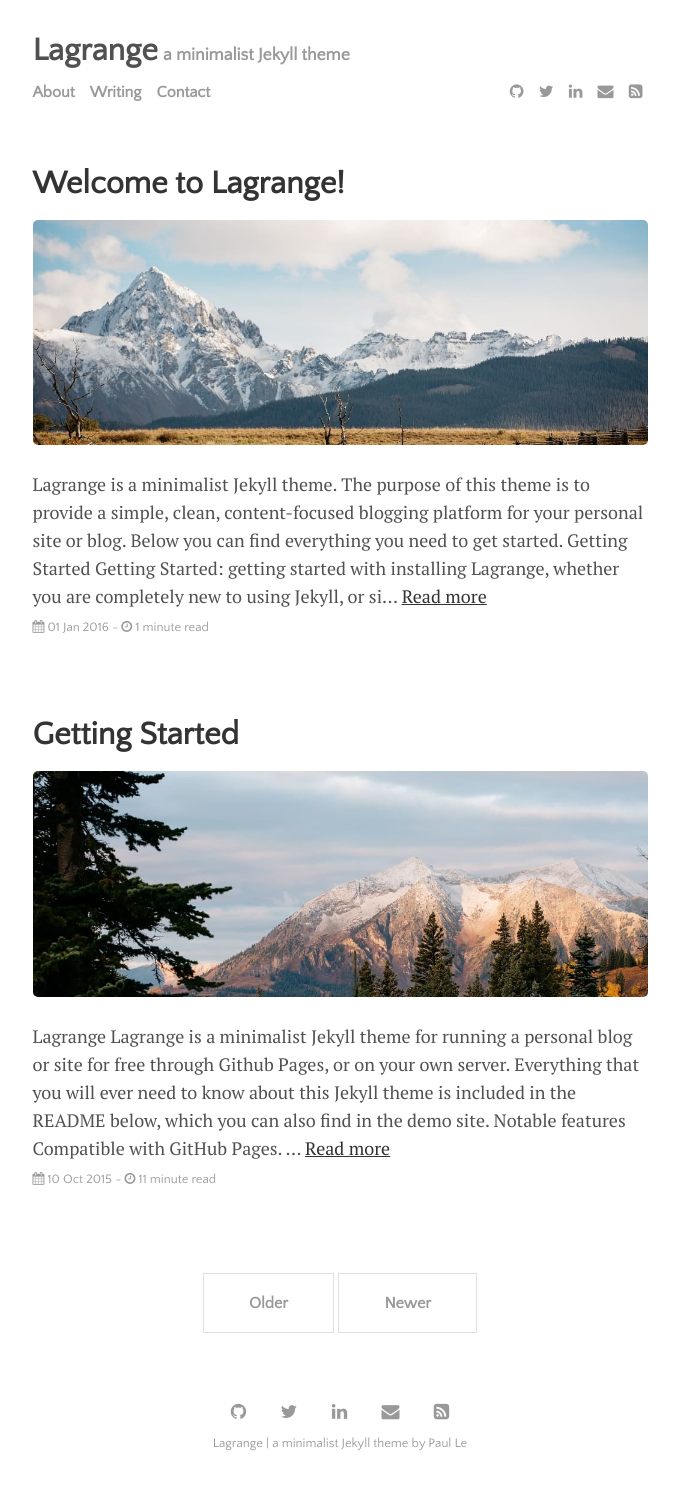
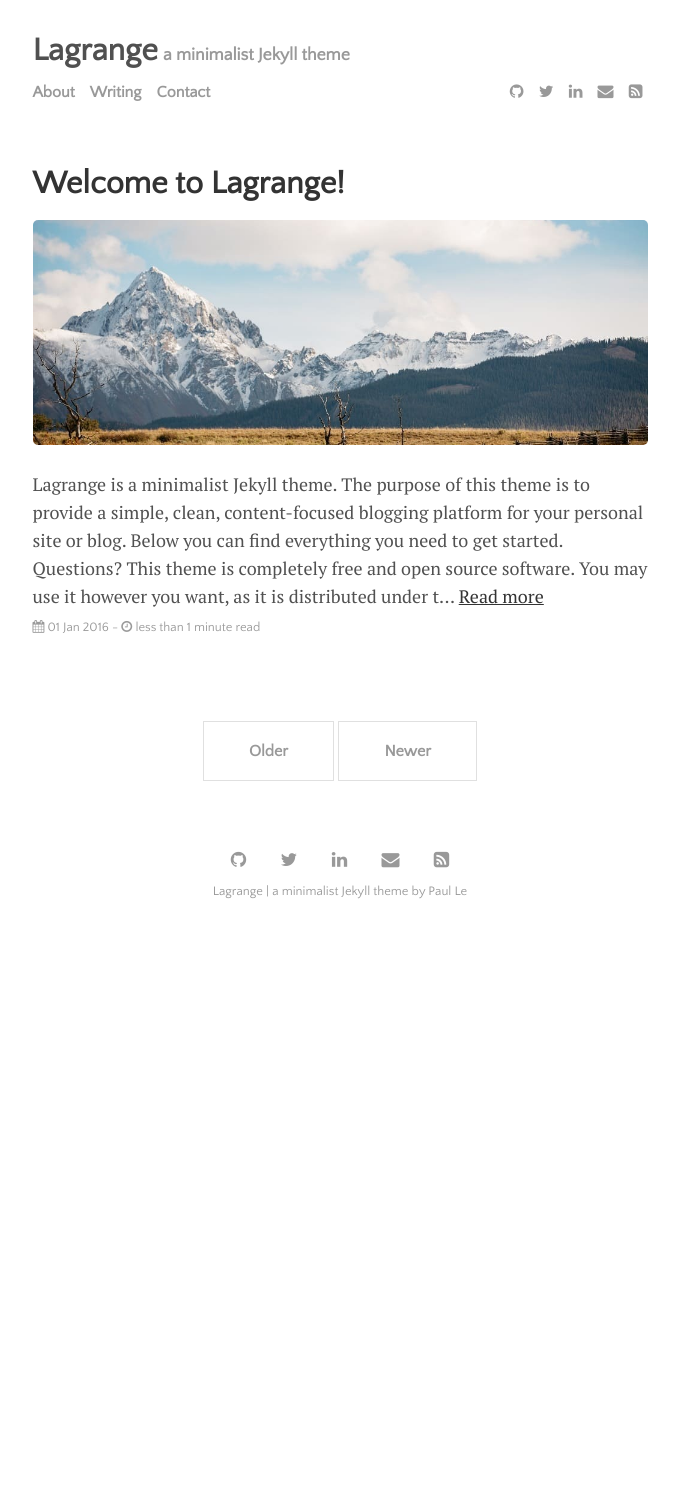
Before and after one commit to akajla09/akajla09.github.io, a Jekyll site: the page built from index.html, in a window 1280 px wide. Shown: the whole page, without its empty margins (300-979 px from the left). Built offline with Jekyll 4.4.1, drawn with Linux system fonts in a browser that asks for light colours; the list of posts is cut into pages by our own code; after the commit the page ends 937 px from its top, so only the background shows below that; part of the change alters nothing that is shown.

Commit message:
Remove posts

````diff
--- a/_posts/2015-10-10-getting-started.md
+++ /dev/null
@@ -1,283 +0,0 @@
----
-layout: post
-title: "Getting Started"
-author: "Paul Le"
-categories: journal
-tags: [documentation,sample]
-image: forest.jpg
----
-
-# Lagrange
-
-Lagrange is a minimalist Jekyll theme for running a personal blog or site for free through [Github Pages](https://pages.github.com/), or on your own server. Everything that you will ever need to know about this Jekyll theme is included in the README below, which you can also find in [the demo site](https://lenpaul.github.io/Lagrange/).
-
-![alt text](https://user-images.githubusercontent.com/8409329/32631384-17107870-c56e-11e7-932f-deeb7c12e4db.png "Lagrange Demo Image")
-
-## Notable features
-
-* Compatible with GitHub Pages.
-
-* Support for Jekyll's built-in Sass/SCSS preprocessor and data files for making customizing easier.
-
-* [Google Analytics](https://www.google.com/analytics/) support.
-
-* Commenting support powered by [Disqus](https://disqus.com/).
-
-* Optimized for search engines.
-
-* LaTeX support through [MathJax](https://www.mathjax.org/).
-
-## Table of Contents
-
-1. [Introduction](#introduction)
-   1. [What is Jekyll](#what-is-jekyll)
-   2. [Never Used Jeykll Before?](#never-used-jekyll-before)
-2. [Installation](#installation)
-   1. [GitHub Pages Installation](#github-pages-installation)
-   2. [Local Installation](#local-installation)
-   3. [Directory Structure](#directory-structure)
-   4. [Starting From Scratch](#starting-from-scratch)
-3. [Configuration](#configuration)
-   1. [Sample Posts](#sample-posts)
-   2. [Site Variables](#site-variables)
-   3. [Adding Menu Pages](#adding-menu-pages)
-   4. [Posts](#posts)
-   5. [Layouts](#layouts)
-   6. [YAML Front Block Matter](#yaml-front-block-matter)
-4. [Features](#features)
-   1. [Design Considerations](#design-considerations)
-   2. [Disqus](#disqus)
-   3. [Google Analytics](#google-analytics)
-   4. [RSS Feeds](#rss-feeds)
-   5. [Social Media Icons](#social-media-icons)
-   6. [MathJax](#mathjax)
-   7. [Syntax Highlighting](#syntax-highlighting)
-   8. [Markdown](#markdown)
-5. [Everything Else](#everything-else)
-6. [Contributing](#Contributing)
-7. [Questions?](#questions)
-8. [Credits](#credits)
-9. [License](#license)
-
-## Introduction
-
-Lagrange is a Jekyll theme that was built to be 100% compatible with [GitHub Pages](https://pages.github.com/). If you are unfamiliar with GitHub Pages, you can check out [their documentation](https://help.github.com/categories/github-pages-basics/) for more information. [Jonathan McGlone's guide](http://jmcglone.com/guides/github-pages/) on creating and hosting a personal site on GitHub is also a good resource.
-
-### What is Jekyll?
-
-Jekyll is a simple, blog-aware, static site generator for personal, project, or organization sites. Basically, Jekyll takes your page content along with template files and produces a complete website. For more information, visit the [official Jekyll site](https://jekyllrb.com/docs/home/) for their documentation. Codecademy also offers a great course on [how to deploy a Jekyll site](https://www.codecademy.com/learn/deploy-a-website) for complete beginners.
-
-### Never Used Jekyll Before?
-
-The beauty of hosting your website on GitHub is that you don't have to actually have Jekyll installed on your computer. Everything can be done through the GitHub code editor, with minimal knowledge of how to use Jekyll or the command line. All you have to do is add your posts to the `_posts` directory and edit the `_config.yml` file to change the site settings. With some rudimentary knowledge of HTML and CSS, you can even modify the site to your liking. This can all be done through the GitHub code editor, which acts like a content management system (CMS).
-
-## Installation
-
-### GitHub Pages Installation
-
-To start using Jekyll right away with GitHub Pages, [fork the Lagrange repository on GitHub](https://github.com/LeNPaul/Lagrange/fork). From there, you can rename your repository to 'USERNAME.github.io', where 'USERNAME' is your GitHub username, and edit the `settings.yml` file in the `_data` folder to your liking. Ensure that you have a branch named `gh-pages`. Your website should be ready immediately at 'http://USERNAME.github.io'. Note: if you are hosting several sites under the same GitHub username, then you will have to use [Project Pages instead of User Pages](https://help.github.com/articles/user-organization-and-project-pages/) - just change the repository name to something other than 'http://USERNAME.github.io'.
-
-Head over to the `_posts` directory to view all the posts that are currently on the website, and to see examples of what post files generally look like. You can simply just duplicate the template post and start adding your own content.
-
-### Local Installation
-
-For a full local installation of Lagrange, [download your own copy of Lagrange](https://github.com/LeNPaul/Lagrange/archive/gh-pages.zip) and unzip it into it's own directory. From there, open up your favorite command line tool, enter `bundle install`, and then enter `jekyll serve`. Your site should be up and running locally at [http://localhost:4000](http://localhost:4000).
-
-### Directory Structure
-
-If you are familiar with Jekyll, then the Lagrange directory structure shouldn't be too difficult to navigate. The following some highlights of the differences you might notice between the default directory structure. More information on what these folders and files do can be found in the [Jekyll documentation site](https://jekyllrb.com/docs/structure/).
-
-```bash
-Lagrange/
-├── _data                      # Data files
-|  └── settings.yml            # Theme settings and custom text
-├── _includes                  # Theme includes
-├── _layouts                   # Theme layouts (see below for details)
-├── _posts                     # Where all your posts will go
-├── assets                     # Style sheets and images are found here
-|  ├── css                     # Style sheets go here
-|  |  └── main.css             # Main CSS file
-|  |  └── syntax.css           # Style sheet for code syntax highlighting
-|  └── img                     # Images go here
-├── menu                       # Menu pages
-├── _config.yml                # Site build settings
-├── Gemfile                    # Ruby Gemfile for managing Jekyll plugins
-├── index.md                   # Home page
-├── LICENSE.md                 # License for this theme
-├── README.md                  # Includes all of the documentation for this theme
-└── rss-feed.xml               # Generates RSS 2.0 file which Jekyll points to
-```
-
-### Starting From Scratch
-
-To completely start from scratch, simply delete all the files in the `_posts`, `assets/img`, and `menu` folder, and add your own content. You may also replace the `README.md` file with your own README. Everything in the `_data` folder and `_config.yml` file can be edited to suit your needs. You may also change the `favicon.ico` file to your own favicon.
-
-## Configuration
-
-### Sample Posts
-
-Visit the [the demo site](https://lenpaul.github.io/Lagrange/) to find sample posts that show what different types of text formatting look like. You can find these posts in the `_posts` folder, which show what the best practices for setting up your own site are.
-
-### Site Variables
-
-To change site build settings, edit the `_config.yml` file found in the root of your repository, which you can tweak however you like. More information on configuration settings and plugins can be found on [the Jekyll documentation site](https://jekyllrb.com/docs/configuration/). This is also where you will be able to customize the title, description, and the author/owner of your site.
-
-If you are hosting your site on GitHub Pages, then committing a change to the `_config.yml` file will force a rebuild of your site with Jekyll. Any changes made should be viewable soon after. If you are hosting your site locally, then you must run `jekyll serve` again for the changes to take place.
-
-In the `settings.yml` file found in the `_data` folder, you will be able to customize your site settings, such as setting Disqus comments, Google Analytics, what shows up in your menu, and social media information.
-
-### Adding Menu Pages
-
-The menu pages are found in the `menu` folder in the root directory, and can be added to your menu in the `settings.yml` file.
-
-### Posts
-
-You will find example posts in your `_posts` directory. Go ahead and edit any post and re-build the site to see your changes. You can rebuild the site in many different ways, but the most common way is to run `jekyll serve`, which launches a web server and auto-regenerates your site when a file is updated.
-
-To add new posts, simply add a file in the `_posts` directory that follows the convention of `YYYY-MM-DD-name-of-post.md` and includes the necessary front matter. Take a look at any sample post to get an idea about how it works. If you already have a website built with Jekyll, simply copy over your posts to migrate to Lagrange.
-
-### Layouts
-
-There are two main layout options that are included with Lagrange: post and page. Layouts are specified through the [YAML front block matter](https://jekyllrb.com/docs/frontmatter/). Any file that contains a YAML front block matter will be processed by Jekyll. For example:
-
-```
----
-layout: post
-title: "Example Post"
----
-```
-
-Examples of what posts looks like can be found in the `_posts` directory, which includes this post you are reading right now. Posts are the basic blog post layout, which includes a header image, post content, author name, date published, social media sharing links, and related posts.
-
-Pages are essentially the post layout without any of the extra features of the posts layout. An example of what pages look like can be found at the [About](https://lenpaul.github.io/Lagrange/menu/about.html) and [Contacts](https://lenpaul.github.io/Lagrange/menu/contact.html).
-
-In addition to the two main layout options above, there are also custom layouts that have been created for the [home page](https://lenpaul.github.io/Lagrange/) and the [archives page](https://lenpaul.github.io/Lagrange/menu/writing.html). These are simply just page layouts with some [Liquid template code](https://shopify.github.io/liquid/). Check out the `index.html` file in the root directory for what the code looks like.
-
-### YAML Front Block Matter
-
-The recommended YAML front block is:
-
-```
----
-layout:
-title:
-author:
-categories:
-tags: []
-image:
----
-```
-
-`layout` specifies which layout to use, `title` is the page or post title, `categories` can be used to better organize your posts, `tags` are used when generating related posts based on the topic of the post, and `image` specifies which images to use. Have a look at some posts in the `_posts` directory to see how these variables are set.
-
-## Features
-
-### Design Considerations
-
-Lagrange was designed to be a minimalist theme in order for the focus to remain on your content. For example, links are signified mainly through an underline text-decoration, in order to maximize the perceived affordance of clickability (I originally just wanted to make the links a darker shade of grey).
-
-### Disqus
-
-Lagrange supports comments at the end of posts through [Disqus](https://disqus.com/). In order to activate Disqus commenting, set `disqus.comments` to true in the `_data/settings.yml` file. If you do not have a Disqus account already, you will have to set one up, and create a profile for your website. You will be given a `disqus_shortname` that will be used to generate the appropriate comments sections for your site. More information on [how to set up Disqus](http://www.perfectlyrandom.org/2014/06/29/adding-disqus-to-your-jekyll-powered-github-pages/).
-
-### Google Analytics
-
-It is possible to track your site statistics through [Google Analytics](https://www.google.com/analytics/). Similar to Disqus, you will have to create an account for Google Analytics, and enter the correct Google ID for your site under `google-ID` in the `settings.yml` file. More information on [how to set up Google Analytics](https://michaelsoolee.com/google-analytics-jekyll/).
-
-### RSS Feeds
-
-Atom is supported by default through [jekyll-feed](https://github.com/jekyll/jekyll-feed). With jekyll-feed, you can set configuration variables such as 'title', 'description', and 'author', in the `_config.yml` file.
-
-RSS 2.0 is also supported through [RSS auto-discovery](http://www.rssboard.org/rss-autodiscovery). The `rss-feed.xml` file (based on the template found at [jekyll-rss-feeds](https://github.com/snaptortoise/jekyll-rss-feeds)) that the feed path points to when using RSS 2.0 is automatically generated based on the appropriate configuration variables found in `_data/settings.yml`.
-
-To use RSS 2.0, ensure the following is done:
-
-* Uncomment the last two lines in the `_config.yml` file.
-
-* In `_data/settings.yml`, under 'social', comment out the rss-square that points to `feed.xml`, and uncomment the rss-square that points to `rss-feed.xml`.
-
-* In `_includes/head.html`, comment out `{% feed_meta %}` and uncomment the line under the RSS 2.0 comment.
-
-### Social Media Icons
-
-All social media icons are courtesy of [Font Awesome](http://fontawesome.io/). You can change which icons appear, as well as the account that they link to, in the `settings.yml` file in the `_data` folder.
-
-### MathJax
-
-Lagrange comes out of the box with [MathJax](https://www.mathjax.org/), which allows you to display mathematical equations in your posts through the use of [LaTeX](http://www.andy-roberts.net/writing/latex/mathematics_1).
-
-### Syntax Highlighting
-
-Lagrange provides syntax highlighting through [fenced code blocks](https://help.github.com/articles/creating-and-highlighting-code-blocks/). Syntax highlighting allows you to display source code in different colors and fonts depending on what programming language is being displayed. You can find the full list of supported programming languages [here](https://github.com/jneen/rouge/wiki/List-of-supported-languages-and-lexers). Another option is to embed your code through [Gist](https://en.support.wordpress.com/gist/).
-
-### Markdown
-
-As always, Jekyll offers support for GitHub Flavored Markdown, which allows you to format your posts using the [Markdown syntax](https://guides.github.com/features/mastering-markdown/). Examples of these text formatting features can be seen below. You can find this post in the `_posts` directory as well as the `README.md` file.
-
-## Everything Else
-
-Check out the [Jekyll docs][jekyll-docs] for more info on how to get the most out of Jekyll. File all bugs/feature requests at [Jekyll's GitHub repo][jekyll-gh]. If you have questions, you can ask them on [Jekyll Talk][jekyll-talk].
-
-[jekyll-docs]: http://jekyllrb.com/docs/home
-[jekyll-gh]:   https://github.com/jekyll/jekyll
-[jekyll-talk]: https://talk.jekyllrb.com/
-
-## Contributing
-
-If you would like to make a feature request, or report a bug or typo in the documentation, then please [submit a GitHub issue](https://github.com/LeNPaul/Lagrange/issues/new). If you would like to make a contribution, then feel free to [submit a pull request](https://help.github.com/articles/about-pull-requests/) - as a bonus, I will credit all contributors below! If this is your first pull request, it may be helpful to read up on the [GitHub Flow](https://guides.github.com/introduction/flow/) first.
-
-Lagrange has been designed as a base for users to customize and fit to their own unique needs. Please keep this in mind when requesting features and/or submitting pull requests. Some examples of changes that I would love to see are things that would make the site easier to use, or better ways of doing things. Please avoid changes that do not benefit the majority of users.
-
-## Questions?
-
-This theme is completely free and open source software. You may use it however you want, as it is distributed under the [MIT License](http://choosealicense.com/licenses/mit/). If you are having any problems, any questions or suggestions, feel free to [tweet at me](https://twitter.com/intent/tweet?text=My%question%about%Lagrange%is:%&amp;via=paululele), or [file a GitHub issue](https://github.com/lenpaul/lagrange/issues/new).
-
-## Credits
-
-### Creator
-
-#### Paul Le
-
-* [www.lenpaul.com](http://lenpaul.com)
-
-* [Twitter](https://twitter.com/paululele)
-
-* [GitHub](https://github.com/LeNPaul)
-
-### Contributors
-
-* [nikolalukovic](https://github.com/nikolalukovic)
-
-* [gmemstr](https://github.com/gmemstr)
-
-* [lynn9388](https://github.com/lynn9388)
-
-* [robqiao](https://github.com/robqiao)
-
-* [Mauladen](https://github.com/Mauladen)
-
-* [dhanus](https://github.com/dhanus)
-
-* [mlewand](https://github.com/mlewand)
-
-* [Hguimaraes](https://github.com/Hguimaraes)
-
-* [ilhamadun](https://github.com/ilhamadun)
-
-### Icons + Demo Images
-
-* [Death to Stock](https://deathtothestockphoto.com/)
-
-* [Font Awesome](http://fontawesome.io/)
-
-### Other
-
-* [Jekyll](https://jekyllrb.com/)
-
-* [Free Code Camp](https://www.freecodecamp.org)
-
-* [Khan Academy](https://www.khanacademy.org/)
-
-## License
-
-Open sourced under the [MIT license](https://github.com/LeNPaul/Lagrange/blob/gh-pages/LICENSE.md).
--- a/_posts/2016-01-01-welcome-to-lagrange.md
+++ b/_posts/2016-01-01-welcome-to-lagrange.md
@@ -9,34 +9,6 @@ image: mountains.jpg
 
 Lagrange is a minimalist Jekyll theme. The purpose of this theme is to provide a simple, clean, content-focused blogging platform for your personal site or blog. Below you can find everything you need to get started.
 
-## Getting Started
-
-[Getting Started]({{ site.github.url }}{% post_url 2015-10-10-getting-started %}): getting started with installing Lagrange, whether you are completely new to using Jekyll, or simply just migrating to a new Jekyll theme.
-
-## Example Content
-
-[Text and Formatting]({{ site.github.url }}{% post_url 2014-01-01-text-formatting-examples %})
-
 ## Questions?
 
 This theme is completely free and open source software. You may use it however you want, as it is distributed under the [MIT License](http://choosealicense.com/licenses/mit/). If you are having any problems, any questions or suggestions, feel free to [tweet at me](https://twitter.com/intent/tweet?text=My%question%about%Lagrange%is:%&amp;via=paululele), or [file a GitHub issue](https://github.com/lenpaul/lagrange/issues/new).
-
-## More Jekyll!
-
-### Millennial
-
-Millennial is a minimalist Jekyll blog theme that I built from scratch. The purpose of this theme is to provide a simple, clean, content-focused publishing platform for a publication or blog.
-
-Feel free to check out <a href="https://lenpaul.github.io/Millennial/" target="_blank">the demo</a>, where you’ll also find instructions on <a href="https://lenpaul.github.io/Millennial/documentation/getting-started.html">how to use install</a> and use the theme.
-
-### Portfolio Jekyll Theme
-
-This is a Jekyll theme built using the [DevTips Starter Kit](http://devtipsstarterkit.com/) as a foundation for starting, and following closely the amazing tutorial by [Travis Neilson over at DevTips](https://www.youtube.com/watch?v=T6jKLsxbFg4&list=PL0CB3OvPhDA_STygmp3sDenx3UpdOMk7P). The purpose of this theme is to provide a clean and simple website for your portfolio. Emphasis is placed on your projects, which are shown front and center on the home page.
-
-Everything that you will ever need to know about this Jekyll theme is included in [the repository](https://github.com/LeNPaul/portfolio-jekyll-theme), which you can also find in [the demo site](https://lenpaul.github.io/portfolio-jekyll-theme/).
-
-### Jekyll Starter Kit
-
-The Jekyll Starter Kit is a simple framework for starting your own Jekyll project using all of the best practices that I learned from building my other Jekyll themes.
-
-Feel free to check out <a href="https://github.com/LeNPaul/jekyll-starter-kit" target="_blank">the GitHub repository</a>, where you’ll also find instructions on how to use install and use the theme.
````
